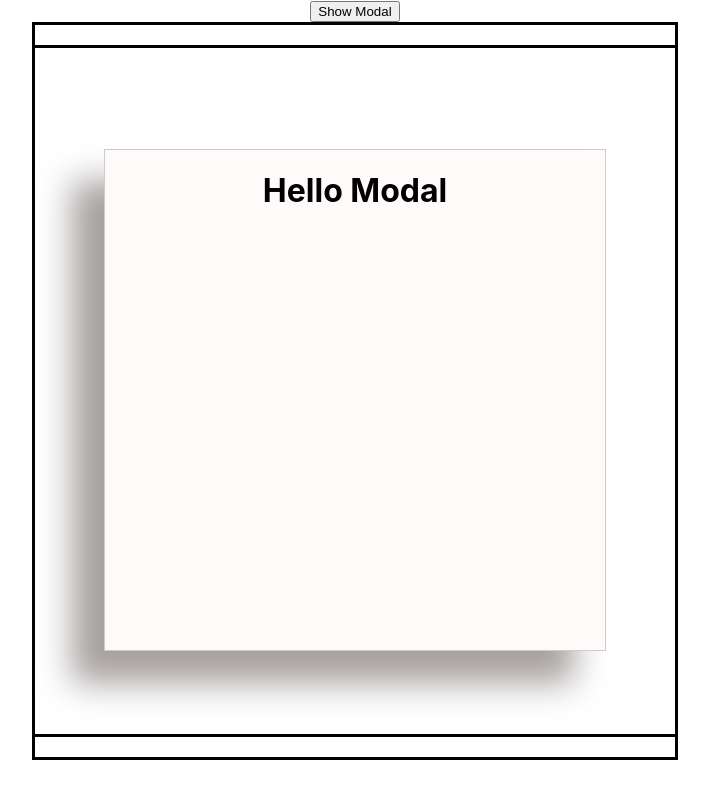
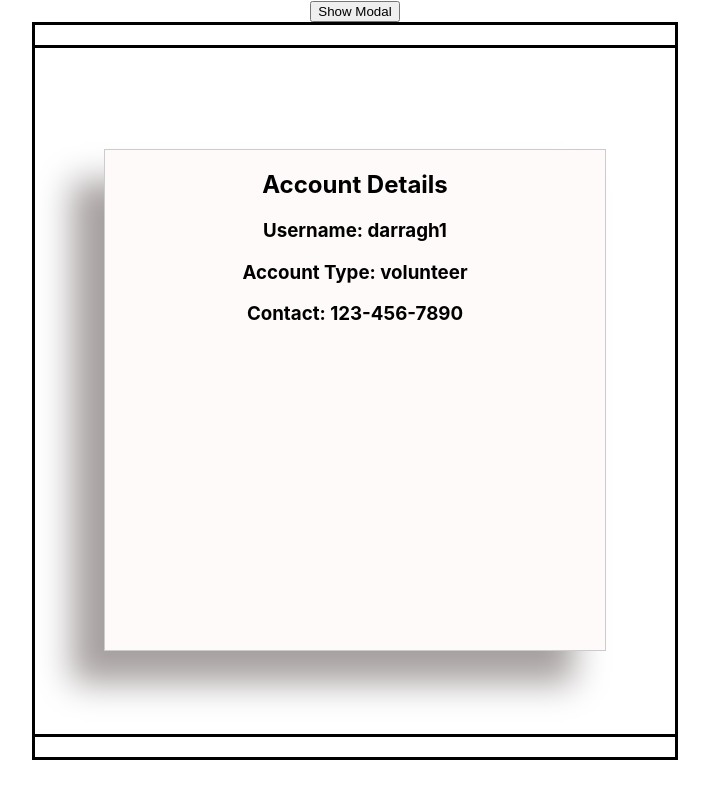
Before and after one commit to Replate-EU/Frontend, a React (Create React App) app in the folder front-end/: page /volunteer/pickups in a window 1280 px wide. Both pictures are taken after a click on the button "Show Modal". Shown: the whole page, without its empty margins (285-994 px from the left). Built offline with nearby package versions, Linux system fonts and the light colour scheme.

Commit message:
created basic component to display account info

```diff
--- /dev/null
+++ b/front-end/src/Components/Modal/Account-Details.js
@@ -0,0 +1,17 @@
+import React, { useState } from "react";
+
+export default function AccountDetails() {
+  const [details, setDetails] = useState({
+    username: "darragh1",
+    user_type: "volunteer",
+    contact_number: "123-456-7890"
+  });
+  return (
+    <div className="account">
+      <h2>Account Details</h2>
+      <h3>Username: {details.username}</h3>
+      <h3>Account Type: {details.user_type}</h3>
+      <h3>Contact: {details.contact_number}</h3>
+    </div>
+  );
+}
--- a/front-end/src/Components/Modal/Modal.js
+++ b/front-end/src/Components/Modal/Modal.js
@@ -1,4 +1,5 @@
 import React, { useState } from "react";
+import AccountDetails from "./Account-Details";
 
 export default function Modal() {
   const [modal, setModal] = useState(false);
@@ -18,7 +19,7 @@ export default function Modal() {
       </button>
       {modal ? (
         <div className="modal-container">
-          <h1>Hello Modal</h1>
+          <AccountDetails />
         </div>
       ) : null}
     </div>
```
